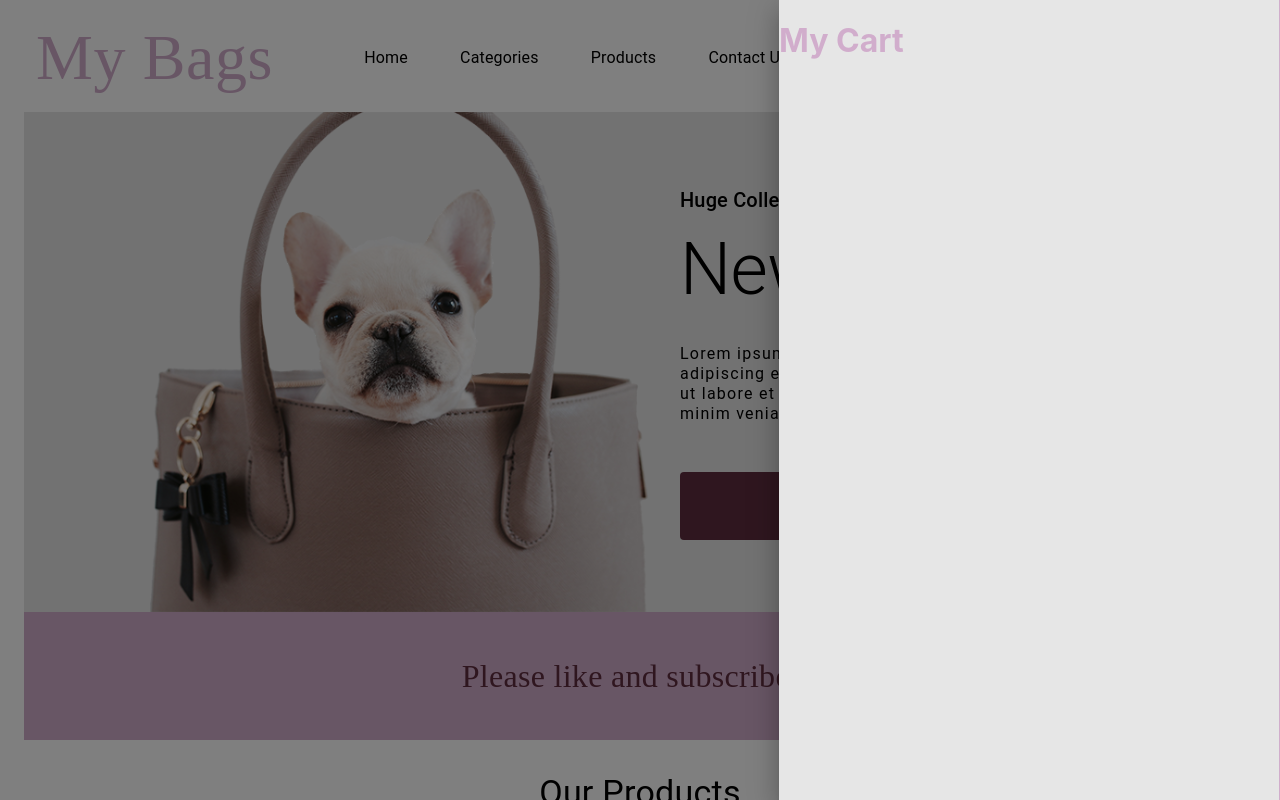
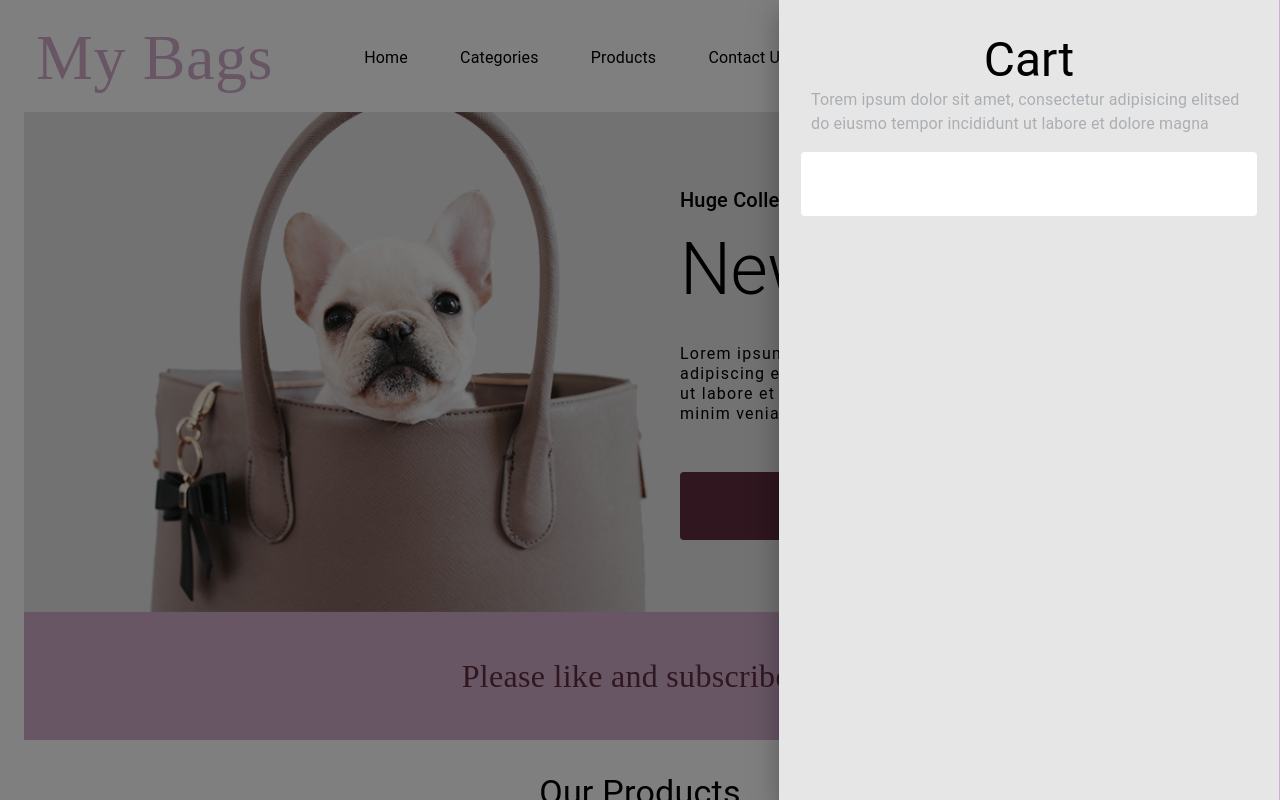
Before and after one commit to Michelle-Lefebvre/react-store-bags, a React (Create React App) app: page / in a window 1280 px wide. Both pictures are taken after a click on the button 1025 px from the left and 58 px from the top of the page. Shown: the top 800 px of the page. Built offline with nearby package versions, Linux system fonts and the light colour scheme; a web font is replaced by a local one.

Commit message:
cart update

```diff
--- a/src/components/cart/Cart.js
+++ b/src/components/cart/Cart.js
@@ -1,4 +1,12 @@
-import { Drawer, useMediaQuery, Box, Avatar } from "@mui/material";
+import {
+  Drawer,
+  useMediaQuery,
+  Box,
+  Avatar,
+  Typography,
+  Divider,
+  Paper,
+} from "@mui/material";
 import { useUIContext } from "../../context/uiContext";
 import { Colors } from "../../styles/themeStyles";
 import { useTheme } from "@mui/material/styles";
@@ -9,7 +17,7 @@ export default function Cart() {
   const theme = useTheme();
   const matches = useMediaQuery(theme.breakpoints.down("md"));
 
-  const cartContent = cart.map((item) => {
+  const cartContent = cart.map((item) => (
     <Box key={item.id}>
       <Box
         display="flex"
@@ -17,10 +25,18 @@ export default function Cart() {
         alignItems="start"
         justifyContent={"space-between"}
       >
-        <Avatar src={item.image} sx={{ width: 96, height: 96 }} />
+        <Avatar src={item.image} sx={{ width: 96, height: 96, mr: 2 }} />
+        <Box display={"flex"} flexDirection={"column"}>
+          <Typography variant="h6">{item.name}</Typography>
+          <Typography variant="subtitle2">{item.description}</Typography>
+        </Box>
+        <Typography variant="body1" justifyContent={"end"}>
+          ${item.price}
+        </Typography>
+        <Divider variant="inset" />
       </Box>
-    </Box>;
-  });
+    </Box>
+  ));
   return (
     <Drawer
       open={showCart}
@@ -30,8 +46,31 @@ export default function Cart() {
         sx: { width: 500, background: Colors.light_gray, borderRadius: 0 },
       }}
     >
-      <h1>My Cart</h1>
-      {cartContent}
+      <Box
+        sx={{ p: 4 }}
+        display="flex"
+        justifyContent={"center"}
+        flexDirection="column"
+        alignItems="center"
+      >
+        <Typography variant="h3" color={Colors.black}>
+          Cart
+        </Typography>
+        <Typography variant="body1" color={Colors.muted}>
+          Torem ipsum dolor sit amet, consectetur adipisicing elitsed do eiusmo
+          tempor incididunt ut labore et dolore magna
+        </Typography>
+        <Paper
+          elevation={0}
+          sx={{
+            mt: 2,
+            width: "90%",
+            padding: 4,
+          }}
+        >
+          {cartContent}
+        </Paper>
+      </Box>
     </Drawer>
   );
 }
```
